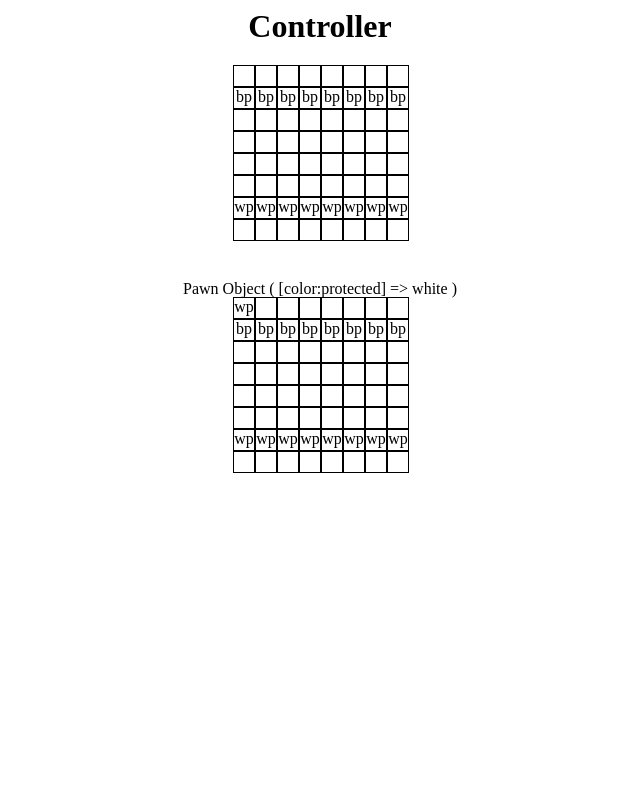
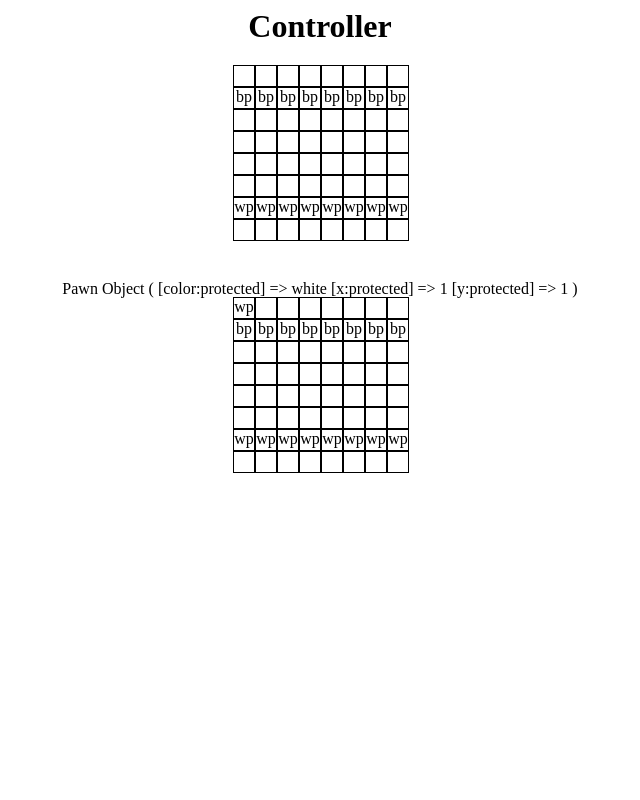
Before and after one commit to MichaelMrt/ChessPHP, a PHP site: page /controller.php in a window 1280 px wide. Shown: the whole page, without its empty margins (320-960 px from the left). Run offline with PHP 8.4, Linux system fonts and the light colour scheme.

Commit message:
Add  and  for all Pieces

```diff
--- a/src/logic/chesspieces/chess_piece.php
+++ b/src/logic/chesspieces/chess_piece.php
@@ -2,11 +2,13 @@
 abstract class ChessPiece
 {
     protected $color;
-
-    function __construct($color)
+    protected $x;
+    protected $y;
+    function __construct($color,$x,$y)
     {
         $this->color = $color;
-
+        $this->x = $x;
+        $this->y = $y;
     }
 
     function get_color(){
--- a/src/logic/chesspieces/pawn.php
+++ b/src/logic/chesspieces/pawn.php
@@ -4,7 +4,7 @@ require_once("chess_piece.php");
 class Pawn extends ChessPiece
 {
     function move($chessboard){
-        $chessboard[1][1] = new Pawn("white");
+        $chessboard[1][1] = new Pawn("white",1,1);
         return $chessboard;
     }
 
--- a/src/logic/logic.php
+++ b/src/logic/logic.php
@@ -23,13 +23,13 @@ class Logic
         #place white pawns
         for ($x = 1; $x < 9; $x++) {
             $y = 7;
-            $chessboard[$x][$y] = new Pawn("white");
+            $chessboard[$x][$y] = new Pawn("white",$x,$y);
         }
 
         #place black pawns
         for ($x = 1; $x < 9; $x++) {
             $y = 2;
-            $chessboard[$x][$y] = new Pawn("black");
+            $chessboard[$x][$y] = new Pawn("black",$x,$y);
         }
 
         return $chessboard;
```
